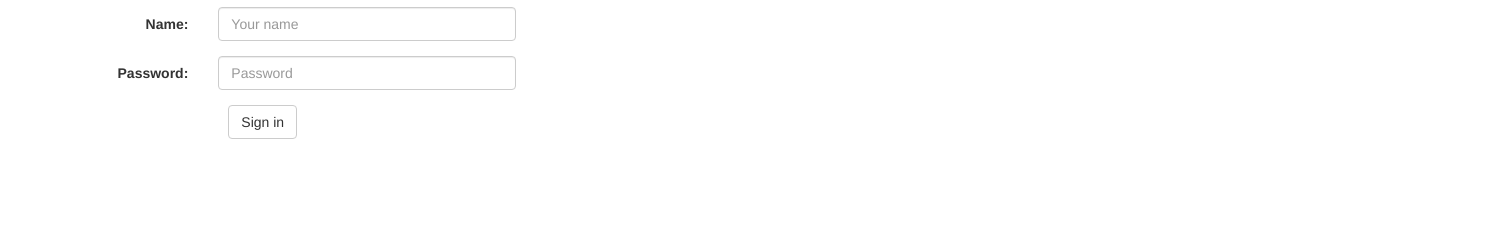
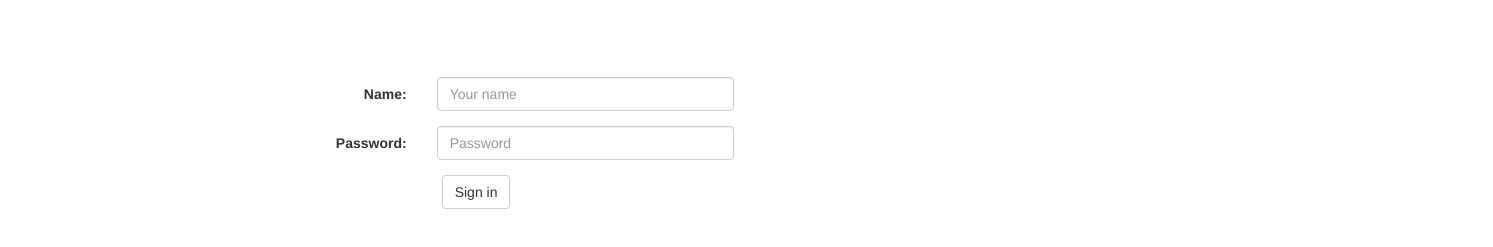
Before and after one commit to lakerswgq/chatroom, a website: page login.html in a window 1280 px wide. Shown: the part 63-310 px from the top of the page, 1493 px wide, since content can reach past the window. Drawn offline with nearby package versions, Linux system fonts and the light colour scheme; no server answers.

Commit message:
登录也页面调整

```diff
--- a/login.html
+++ b/login.html
@@ -14,23 +14,23 @@
 </head>
 <body>
 <h1 class="text-danger">Log in before you delete the logs</h1>
-<form class="form-horizontal" method="post" action="/login">
+<form class="form-horizontal" method="post" action="/login" style="margin-top:80px;">
   <div class="form-group">
-    <label class="col-sm-2 control-label">Name:</label>
-    <div class="col-sm-3">
+    <label class="col-lg-offset-2 col-lg-2 control-label">Name:</label>
+    <div class="col-lg-3">
 	<input type="text" name="username" id="username" class="form-control" placeholder="Your name">
     </div>
   </div>
   <div class="form-group">
-    <label for="inputPassword" class="col-sm-2 control-label">Password:</label>
-    <div class="col-sm-3">
+    <label for="inputPassword" class="col-lg-offset-2 col-lg-2 control-label">Password:</label>
+    <div class="col-lg-3">
       <input type="password" name="password" class="form-control" id="inputPassword" placeholder="Password">
     </div>
   </div>
-      <h4 class="text-warning col-sm-offset-2" id="warning"></h4>
-	<div class="col-sm-offset-2 col-sm-10">
-      <button type="submit" class="btn btn-default">Sign in</button>
-  </div>
+      <h4 class="text-warning col-lg-offset-4" id="warning"></h4>
+	<div class="col-lg-offset-4 col-lg-10">
+              <button type="submit" class="btn btn-default">Sign in</button>
+        </div>
  </form>
 </body>
 <script type="text/javascript">
```
